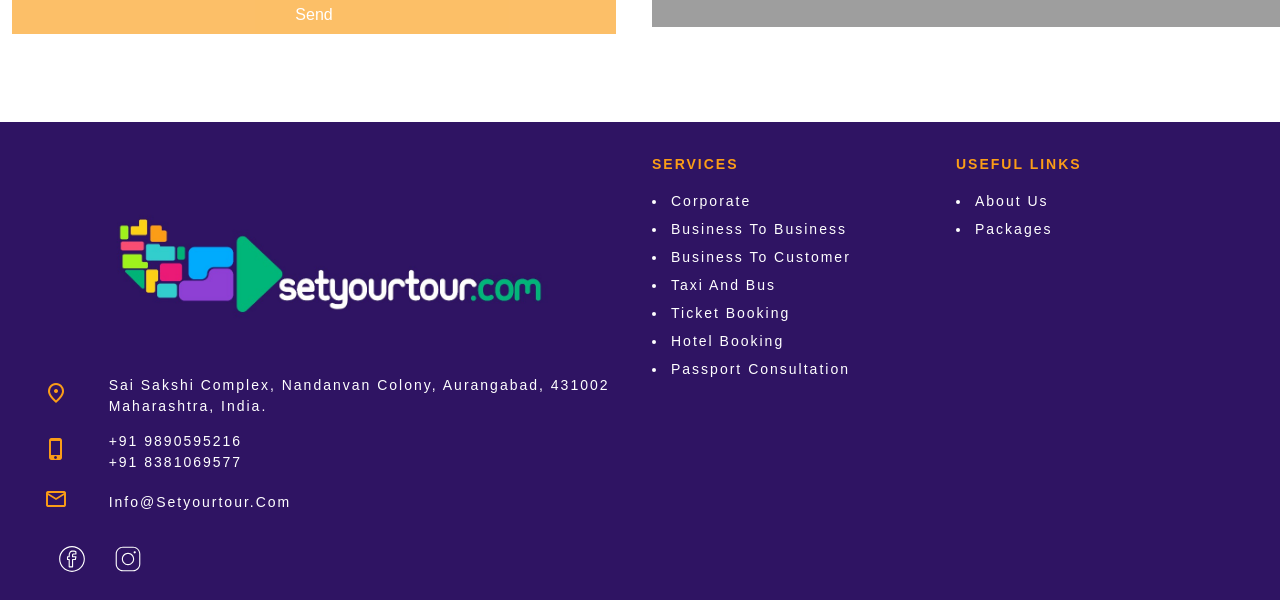
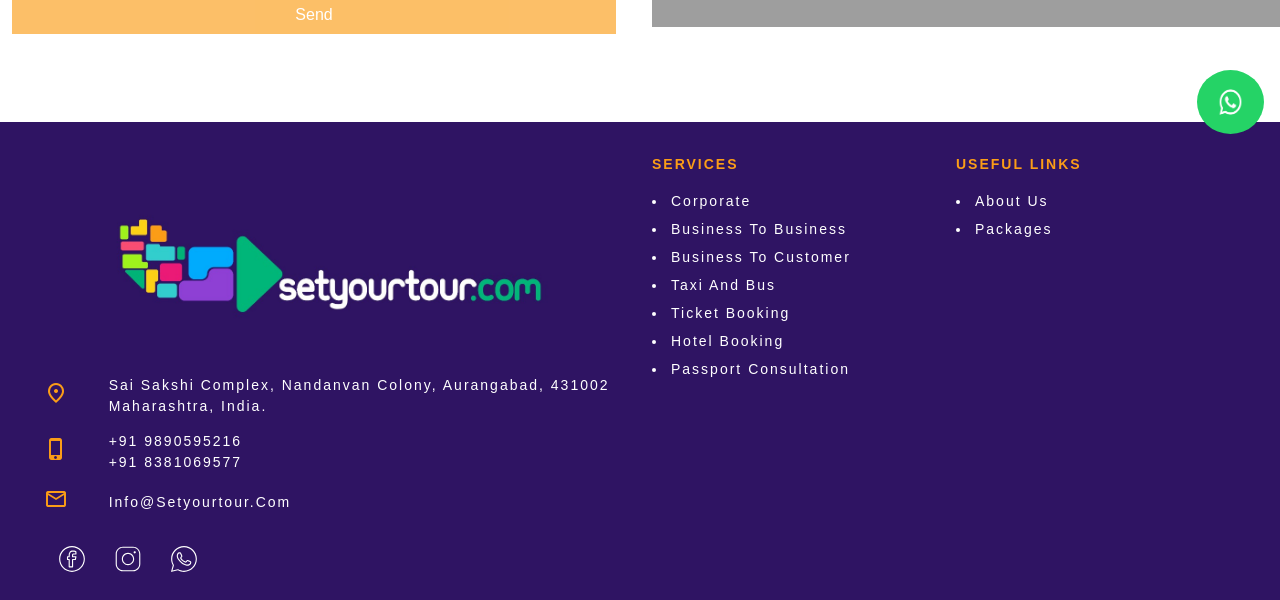
Before and after one commit to sandipnthorat/setyourtour, a React (Create React App) app: page /contact in a window 1280 px wide. Shown: the part 650-1250 px from the top of the page. Built offline with nearby package versions, Linux system fonts and the light colour scheme; grey boxes are pictures that could not be loaded.

Commit message:
added whatssApp api

```diff
--- a/public/index.html
+++ b/public/index.html
@@ -7,7 +7,7 @@
     <meta name="theme-color" content="#000000" />
     <meta
       name="description"
-      content="Setyourtour is tours and travels company located at Maharashtra, India"
+      content="Setyourtour.com is Travel Company which provide the services for customized tour packages, Flight, Train, Travels Ticket booking, guide and assistance on any kind of Tourism."
     />
     <link rel="apple-touch-icon" href="%PUBLIC_URL%/logo192.png" />
     <!--
--- a/src/App.css
+++ b/src/App.css
@@ -1,44 +1,11 @@
-.App {
-  text-align: center;
+.whatss-app-home {
+  position: fixed;
+  bottom: 1em;
+  right: 1em;
 }
 
-.App-logo {
-  height: 40vmin;
-  pointer-events: none;
+.whatss-app-home img {
+  border-radius: 50%;
+  height: 4em;
+  width: 4.2em;
 }
-
-@media (prefers-reduced-motion: no-preference) {
-  .App-logo {
-    animation: App-logo-spin infinite 20s linear;
-  }
-}
-
-.App-header {
-  background-color: #282c34;
-  min-height: 100vh;
-  display: flex;
-  flex-direction: column;
-  align-items: center;
-  justify-content: center;
-  font-size: calc(10px + 2vmin);
-  color: white;
-}
-
-.App-link {
-  color: #e02391;
-}
-
-
-.link{
-  color: "#000000 !important";
-  text-decoration: none;
-}
-
-@keyframes App-logo-spin {
-  from {
-    transform: rotate(0deg);
-  }
-  to {
-    transform: rotate(360deg);
-  }
-}
--- a/src/App.js
+++ b/src/App.js
@@ -13,8 +13,10 @@ import Services from "./components/Services";
 import Packages from "./components/Packages";
 import { PackageDetails } from "./components/PackageDetail";
 
+import whatsapp from "./assets/icons/WhatsApp_Logo.png";
 // *****************************Package Data *************************
 import { packagesData } from "./assets/tourData";
+import { contactData } from "./assets/utilityData";
 
 function App() {
   let navigate = useNavigate();
@@ -37,6 +39,18 @@ function App() {
         <Route path="*" element={<PageNotFound />} />
       </Routes>
       <Footer />
+
+      <div className="whatss-app-home">
+        {" "}
+        <a
+          aria-label="Chat on WhatsApp"
+          href={contactData.whatsapp}
+          target="_blank"
+        >
+          {" "}
+          <img alt="Chat on WhatsApp" src={whatsapp} />{" "}
+        </a>
+      </div>
     </>
   );
 }
--- a/src/assets/utilityData.js
+++ b/src/assets/utilityData.js
@@ -39,6 +39,7 @@ export const contactData = {
   email: "info@setyourtour.com",
   instagram: "https://www.instagram.com/_setyourtour",
   facebook: "https://www.facebook.com/setyourtour",
+  whatsapp: "https://wa.me/918381069577",
 };
 
 export const services = [
--- a/src/layout/Footer/index.js
+++ b/src/layout/Footer/index.js
@@ -9,6 +9,7 @@ import logo from "../../assets/footer_logo_1.jpeg";
 import "./Footer.css";
 import facebook from "../../assets/icons/facebook.svg";
 import instagram from "../../assets/icons/instagram.svg";
+import whatsapp from "../../assets/icons/whatsapp.svg";
 
 import { contactData } from "../../assets/utilityData";
 import { services } from "../../assets/utilityData";
@@ -19,8 +20,13 @@ const Footer = (props) => {
   const servicesList = services;
 
   const socialMedia = [
-    { label: "facebook", icon: facebook, url: contact.facebook },
-    { label: "instagram", icon: instagram, url: contact.instagram },
+    { label: "Facebook", icon: facebook, url: contact.facebook },
+    { label: "Instagram", icon: instagram, url: contact.instagram },
+    {
+      label: "WhatsApp",
+      icon: whatsapp,
+      url: contact.whatsapp,
+    },
   ];
 
   const navList = [
```
Also changed, not shown: src/assets/icons/WhatsApp_Logo.png (added), src/assets/icons/whatsapp.svg (added).
